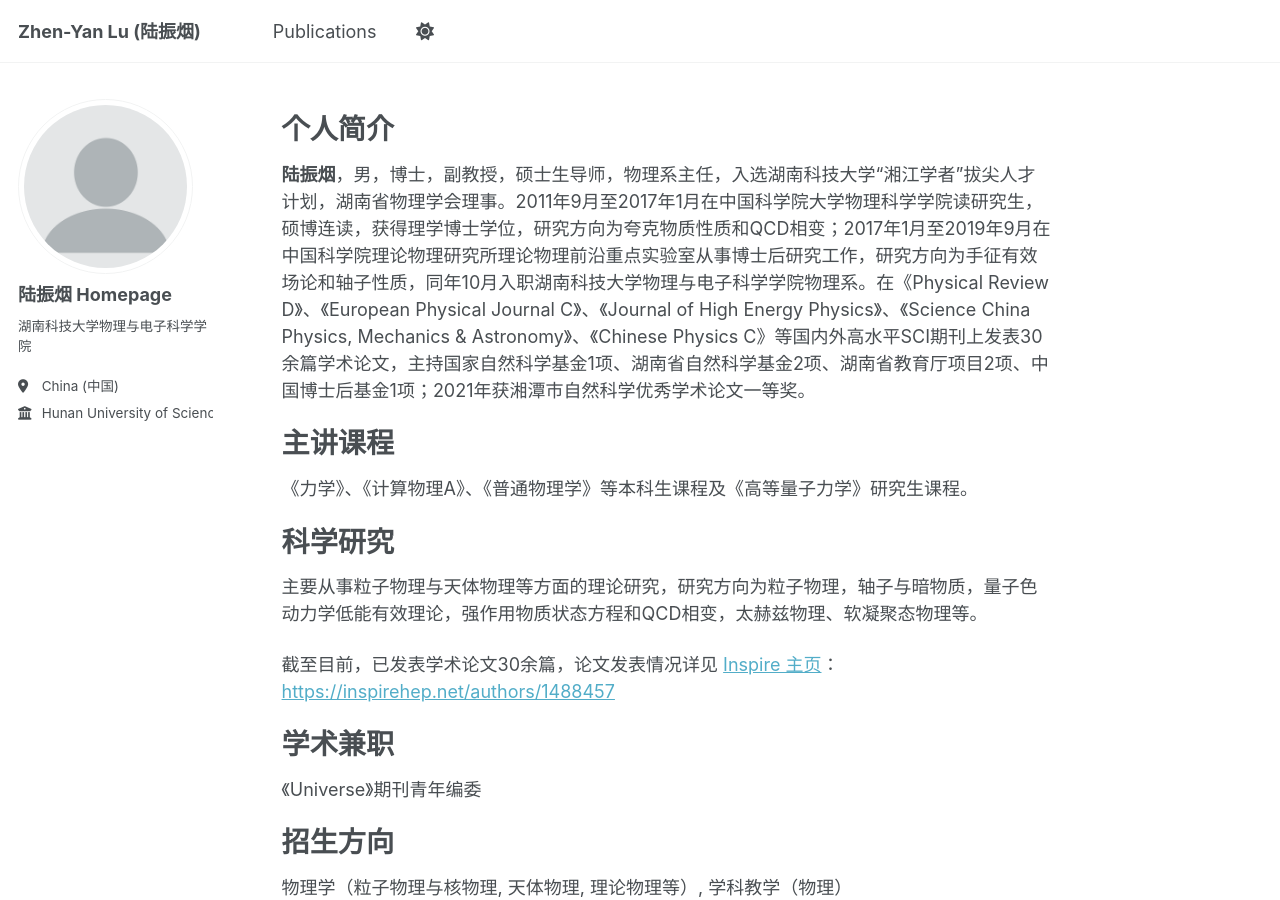
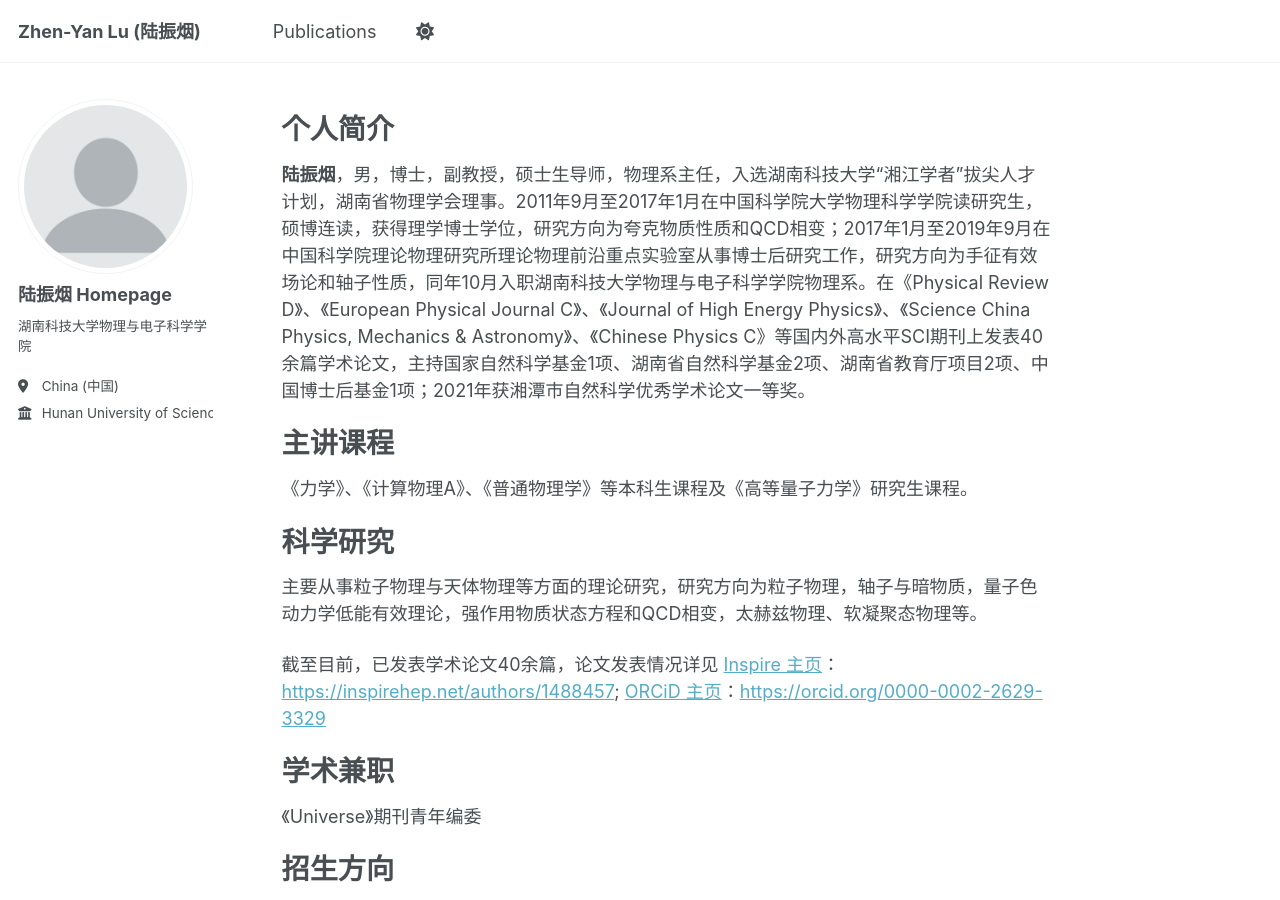
Before and after one commit to luzhenyan-stack/luzhenyan.github.io, a Jekyll site: the page built from _pages/about.md, in a window 1280 px wide and 900 px high. Built offline with Jekyll 4.4.1, drawn with Linux system fonts in a browser that asks for light colours; a script that is not in the unit is left out; some of the changed lines change nothing that is shown; some of the changed text lies outside the part shown.

Commit message:
Update about.md

```diff
--- a/_pages/about.md
+++ b/_pages/about.md
@@ -9,7 +9,7 @@
 
 个人简介
 ======
-   **陆振烟**，男，博士，副教授，硕士生导师，物理系主任，入选湖南科技大学“湘江学者”拔尖人才计划，湖南省物理学会理事。2011年9月至2017年1月在中国科学院大学物理科学学院读研究生，硕博连读，获得理学博士学位，研究方向为夸克物质性质和QCD相变；2017年1月至2019年9月在中国科学院理论物理研究所理论物理前沿重点实验室从事博士后研究工作，研究方向为手征有效场论和轴子性质，同年10月入职湖南科技大学物理与电子科学学院物理系。在《Physical Review D》、《European Physical Journal C》、《Journal of High Energy Physics》、《Science China Physics, Mechanics & Astronomy》、《Chinese Physics C》等国内外高水平SCI期刊上发表30余篇学术论文，主持国家自然科学基金1项、湖南省自然科学基金2项、湖南省教育厅项目2项、中国博士后基金1项；2021年获湘潭市自然科学优秀学术论文一等奖。
+   **陆振烟**，男，博士，副教授，硕士生导师，物理系主任，入选湖南科技大学“湘江学者”拔尖人才计划，湖南省物理学会理事。2011年9月至2017年1月在中国科学院大学物理科学学院读研究生，硕博连读，获得理学博士学位，研究方向为夸克物质性质和QCD相变；2017年1月至2019年9月在中国科学院理论物理研究所理论物理前沿重点实验室从事博士后研究工作，研究方向为手征有效场论和轴子性质，同年10月入职湖南科技大学物理与电子科学学院物理系。在《Physical Review D》、《European Physical Journal C》、《Journal of High Energy Physics》、《Science China Physics, Mechanics & Astronomy》、《Chinese Physics C》等国内外高水平SCI期刊上发表40余篇学术论文，主持国家自然科学基金1项、湖南省自然科学基金2项、湖南省教育厅项目2项、中国博士后基金1项；2021年获湘潭市自然科学优秀学术论文一等奖。
 
 主讲课程
 ======
@@ -19,7 +19,7 @@
 ======
 主要从事粒子物理与天体物理等方面的理论研究，研究方向为粒子物理，轴子与暗物质，量子色动力学低能有效理论，强作用物质状态方程和QCD相变，太赫兹物理、软凝聚态物理等。
 
-截至目前，已发表学术论文30余篇，论文发表情况详见 [Inspire 主页](https://inspirehep.net/authors/1488457)：[https://inspirehep.net/authors/1488457](https://inspirehep.net/authors/1488457)
+截至目前，已发表学术论文40余篇，论文发表情况详见 [Inspire 主页](https://inspirehep.net/authors/1488457)：[https://inspirehep.net/authors/1488457](https://inspirehep.net/authors/1488457); [ORCiD 主页](https://orcid.org/0000-0002-2629-3329)：[https://orcid.org/0000-0002-2629-3329](https://orcid.org/0000-0002-2629-3329)
 
 
 
@@ -61,44 +61,46 @@
 1. H.-J. Yuan, S.-P. Wang, R.-J. Liu, Q. Tang, R.-Y. Yang, Z.-J. Ma#, **Z.-Y. Lu(陆振烟)**#, “_Asymmetric response of confined water transport in carbon nanotubes to entrance and exit effects_,” **Phys. Fluids** 38, 062002 (2026).
 2. Z.-J. Ma, S.-P. Wang, S.-Z. Yi, W. Shen, R.-Y. Yang, Y.-X. Liu, Z.-H. Zhu, **Z.-Y. Lu(陆振烟)**#, “_Resonant terahertz excitation of conﬁned water in carbon nanotubes_,” **Langmuir** 42, 17290–17297 (2026)
 3.  **Z.-Y. Lu(陆振烟)**#, Q. Tang, S.-P. Wang, Y. Huang, Z. Zhang, B.-N. Zhang, “_Topological observables and domain wall tension from finite temperature chiral perturbation theory_,” **Phys. Rev. D** 113, 054042 (2026), arXiv:2603.04116 [hep-ph]. (SCI, 中科院二区, Top期刊)
-4.  S.-P. Wang, Q.-L. Zhang, **Z.-Y. Lu(陆振烟)**, J.-X. Li, Z.-J. Ma*, R.-Y. Yang*, “_Charge-induced stabilization of ultra-long water bridges between disjoint carbon nanotubes_,” **Langmuir** 42, 16339-16349 (2026).
-5. S.-P. Wang, Q.-L. Zhang, **Z.-Y. Lu(陆振烟)**, Z.-J. Ma*, R.-Y. Yang*, “_Modulating water transport in fractured carbon nanotubes: The role of terahertz electric fields and nanotube geometry_,” **J. Appl. Phys.** 139, 104302 (2026). (SCI, Featured Articles)
-6. Q. Tang, S.-P. Wang, S. Zhu, **Z.-Y. Lu(陆振烟)**, R.-Y. Yang*, “_Coupled effects of gap width and tube length on water transport through disjoint carbon nanotubes_,” **Phys. Fluids** 38, 032108 (2026). (SCI, 中科院二区)
-7. **Z.-Y. Lu(陆振烟)**, Y. Huang, J.-G. Cheng, Q. Lu, and S.-P. Wang, “_New axion contribution to the two-photon decays of neutral pions_,” **Eur. Phys. J. C** 85, 207 (2025). (SCI, 中科院二区)
-8. **Z.-Y. Lu(陆振烟)**, S.-P. Wang(研究生), Q. Lu, B.-N. Zhang, and M. Ruggieri, “_QCD axions and domain walls in hot and dense matter of compact stars_,” **Eur. Phys. J. C** 85, 1371 (2025). (SCI, 中科院二区)
-9. S.-P. Wang(研究生), **Z.-Y. Lu(陆振烟)**#, Z.-J. Ma#, R.-Y. Yang#, J.-F. Xu#, X. Fu, “_Probing the nonstrange quark star equation of state with compact stars and gravitational waves_,” **Phys. Rev. D** 112, 094036 (2025). (SCI, 中科院二区)
-10. X. Chen, R. Adam, D. E. Bürgler, F. Wang, **Z.-Y. Lu(陆振烟)**, et al, “_Ultrafast demagnetization in ferromagnetic materials: Origins and progress_,” **Phys. Rep.** 1102, 1-63 (2025). (SCI, 中科院一区, Top期刊)
-11. S.-P. Wang(研究生), Q.-L. Zhang, Z.-J. Ma, J.-X. Li, **Z.-Y. Lu(陆振烟)**#, R.-Y. Yang#, “_Tuning SWCNT length to optimize the rate-efficiency-stability triad in nanofluidic water channels_,” **Molecules** 30(23), 4548 (2025).
-12. **Z.-Y. Lu(陆振烟)**#, S.-P. Wang, and Q. Lu, “_New contribution to the anomalous π0 → γγ decay in SU(2) chiral perturbation theory_,” **Proceedings** 123(1), 1 (2025).
-13. Y. Huang, X. Fu, **Z.-Y. Lu(陆振烟)**, X. Qin, “_The influence of cosmological constant on light deflection in rotating spacetimes via the generalized Gibbons–Werner method_,” **Phys. Dark Univ.** 50, 102070 (2025). (SCI, 中科院二区)
-14. S.-P. Wang, Z.-J. Ma, J.-F. Xu and **Z.-Y. Lu(陆振烟)**#, “_Constraints on the equation of state of quark stars from compact object observations_,” **Proceedings** 123(1), 3 (2025).
-15. H.-F. Gong, Q. Lu, and **Z.-Y. Lu(陆振烟)**#, “_The QCD axion in hot and dense matter_,” **Proceedings** 123(1), 4 (2025).
-16. Z.-H. Zhu, K.-K. Chen, Y.-Q. Zhang, X. Fu, Z. Peng, **Z.-Y. Lu(陆振烟)**, Y.-F. Chai, Z. Xiong, Lei Tan, “_Single-photon scattering in a two-level giant atom-dual waveguide coupled system based on local coupling phase regulation_,” **Acta Phys. Sin.**, 2025, 74(15): 153202.
-17. *H.-F. Gong*, *Q. Lu*, **Z.-Y. Lu(陆振烟)**#, L.-M. Liu, X. Chen, and S.-P. Wang, “_QCD topology and axion properties in an isotropic hot and dense medium_,” **Eur. Phys. J. C** 84, 1222 (2024). (SCI, 中科院二区)
-18. M. Wang, X. Fu, B. Xu, Y. Huang, Y. Yang, **Z.-Y. Lu(陆振烟)**, “_Testing the cosmic distance duality relation with Type Ia supernova and transverse BAO measurements_,” **Eur. Phys. J. C** 84, 702 (2024). (SCI, 中科院二区)
-19. 徐建峰, 崔磊, 夏铖君, **陆振烟**. “_夸克物质对称能与夸克星潮汐形变的研究_,” **原子核物理评论** 41(1): 325-330 (2024).
-20. Z.-J. Ma, **Z.-Y. Lu(陆振烟)**#, J.-F. Xu, G.-X. Peng, X. Fu, and J. Wang, “_Cold quark matter in a quasiparticle model: Thermodynamic consistency and stellar properties_,” **Phys. Rev. D** 108, 054017 (2023). (SCI, 中科院二区, Top期刊)
-22. Y. Huang, Z. Cao, and **Z.-Y. Lu(陆振烟)**, “_Generalized Gibbons-Werner method for stationary spacetimes_,” **J. Cosmol. Astropart. Phys.** 01, 013 (2024). (SCI, 中科院二区, Top期刊)
-23. K. Chen, Z. Zhu, Y. Zhang, X. Fu, Z. Peng, **Z.-Y. Lu**, Y. Chai, Z. Xiong and L. Tan, “_Phase-mediated single-photon scattering and nonreciprocal transmission in a coupled resonator waveguide with a three-level giant atom_,” **Laser Phys. Lett.** 21, 095203 (2024).
-24. J. Zhang, Y. Cui, X. Wang, et al (**Z.-Y. Lu**), “_Mapping the antiparallel aligned domain rotation by microwave excitation_,” **Chin. Phys. B** 33, 097506 (2024).
-25. **Z.-Y. Lu(陆振烟)**#, J.-F. Xu, X.-J. Wen, G.-X. Peng, and M. Ruggieri, “_Landau quantization and spin polarization of cold magnetized quark matter_,” **Chin. Phys. C** 46, 064104 (2022). (SCI, 中科院二区)
-26. J.-F. Xu, L. Cui, **Z.-Y. Lu(陆振烟)**, C.-J. Xia, and G.-X. Peng, “_Gravitational wave echoes from strange quark stars in the equation of state with density-dependent quark masses_,” **Nucl. Sci. Tech.** 34, 171 (2023). (SCI, 中科院一区)
-27. J.-F. Xu, C.-J. Xia, **Z.-Y. Lu(陆振烟)**, G.-X. Peng and Y.-P. Zhao, “_Symmetry energy of strange quark matter and tidal deformability of strange quark stars_,” **Nucl. Sci. Tech.** 33, 143 (2022). (SCI, 中科院二区)
-28. H.-S. You, C.-J. Xia, X.-M. Zhu, P.-H. Peng, J.-F. Xu, **Z.-Y. Lu(陆振烟)**, G.-X. Peng, and R.-X. Xu, “_Baryon spectra in the framework of an equivparticle model_,” **Nucl. Phys. Rev.** 39, 302 (2022).
-29. Q. Lu, W.-J. Chen, **Z.-Y. Lu(陆振烟)**#, Y. Xu, and X.-Q. Li, “_Equation of state and thermodynamic properties of isospin imbalanced strongly interacting matter_,” **Acta Phys. Sin.** 70, 145101 (2021). (SCI, 中科院三区)
-30. X. Fu, L. Zhou, J. Yang, **Z.-Y. Lu(陆振烟)**, Y. Yang, and G. Tang, “_Exploring the potentiality of future standard candles and standard sirens to detect cosmic opacity_,” **Chin. Phys. C** 45, 065104 (2021). (SCI, 中科院二区)
-31. **Z.-Y. Lu(陆振烟)**, M.-L. Du, F.-K. Guo*, U. G. Meißner, and T. Vonk, “_QCD theta-vacuum energy and axion properties_,” **J. High Energy Phys.** 05, 001 (2020). (SCI, 中科院一区, Top期刊)
-32. **Z.-Y. Lu(陆振烟)**#, C.-J. Xia, and M. Ruggieri, “_Thermodynamics and susceptibilities of isospin imbalanced QCD matter_,” **Eur. Phys. J. C** 80, 46 (2020). (SCI, 中科院二区)
-33. M. Ruggieri, M. N. Chernodub, and **Z.-Y. Lu(陆振烟)**, “_Topological susceptibility, divergent chiral density and phase diagram of chirally imbalanced QCD medium at finite temperature_,” **Phys. Rev. D** 102, 014031 (2020). (SCI, 中科院二区, Top期刊)
-34. **Z.-Y. Lu(陆振烟)** and M. Ruggieri, “_Effect of the chiral phase transition on axion mass and self-coupling_,” **Phys. Rev. D** 100, 014013 (2019). (SCI, 中科院二区, Top期刊)
-35. **Z.-Y. Lu(陆振烟)**, G.-X. Peng*, and K. Zhou, “_Effects of non-Newtonian gravity on the properties of strange stars_,” **Res. Astron. Astrophys.** 17, 11 (2017).
-36. **Z.-Y. Lu(陆振烟)**, G.-X. Peng*, J.-F. Xu, and S. P. Zhang, “_Properties of quark matter in a new quasiparticle model with QCD running coupling_,” **Sci. China Phys. Mech. Astron.** 59, 662001 (2016).
-37. **Z.-Y. Lu(陆振烟)**, G.-X. Peng*, S.-P. Zhang, M. Ruggieri, and V. Greco, “_Quark mass scaling and properties of light-quark matter_,” **Nucl. Sci. Tech.** 27, 148 (2016).
-38. M. Ruggieri, **Z.-Y. Lu(陆振烟)**, and G.-X. Peng, “_Influence of chiral chemical potential, parallel electric, and magnetic fields on the critical temperature of QCD_,” **Phys. Rev. D** 94, 116003 (2016)
-39. J.-F. Xu, G.-X. Peng*, **Z.-Y. Lu(陆振烟)**, and S.-S. Cui, “_Two-flavor quark matter in the perturbation theory with full thermodynamic consistency_,” **Sci. China Phys. Mech. Astron.** 58, 042001 (2015).
-40. S.-S. Cui, G.-X. Peng*, **Z.-Y. Lu(陆振烟)**, C. Peng, and J.-F. Xu, “_Properties of color-flavor locked strange quark matter in an external strong magnetic field_,” **Nucl. Sci. Tech.** 26, 40503 (2015).
-41. C.-J. Xia, G.-X. Peng*, S.-W. Chen, **Z.-Y. Lu(陆振烟)**, and J.-F. Xu, “_Thermodynamic consistency, quark mass scaling, and properties of strange matter_,” **Phys. Rev. D** 89, 105027 (2014).
-42. L. Gao, **Z.-Y. Lu(陆振烟)**, and G.-X. Peng*, “_Density isomer of nuclear matter in an equivalent mass approach_,” **Nucl. Sci. Tech.** 24, 50505 (2013).
+4. Y. Huang, X. Fu, **Z.-Y. Lu(陆振烟)**, X. Qin, X. Zhou, L. Hui, “Extending Gibbons–Werner method to equatorial bound massive particles in stationary axisymmetric spacetimes,” **Eur. Phys. J. C** 86, 811 (2026). (SCI, 新锐分区二区, 自然指数期刊)
+5.  S.-P. Wang, Q.-L. Zhang, **Z.-Y. Lu(陆振烟)**, J.-X. Li, Z.-J. Ma*, R.-Y. Yang*, “_Charge-induced stabilization of ultra-long water bridges between disjoint carbon nanotubes_,” **Langmuir** 42, 16339-16349 (2026).
+6. S.-P. Wang, Q.-L. Zhang, **Z.-Y. Lu(陆振烟)**, Z.-J. Ma*, R.-Y. Yang*, “_Modulating water transport in fractured carbon nanotubes: The role of terahertz electric fields and nanotube geometry_,” **J. Appl. Phys.** 139, 104302 (2026). (SCI, Featured Articles)
+7. Q. Tang, S.-P. Wang, S. Zhu, **Z.-Y. Lu(陆振烟)**, R.-Y. Yang*, “_Coupled effects of gap width and tube length on water transport through disjoint carbon nanotubes_,” **Phys. Fluids** 38, 032108 (2026). (SCI, 中科院二区)
+8. R. Wang, M. Liu, X. Wang, J. Xu, L. Pan, J. Li, **Z.-Y. Lu(陆振烟)**，M. Liu, D. Cao, “Structural origins of effective anisotropy in stripe domain formation,” **Phys. Rev. B** 114, 034406 (2026).
+9. **Z.-Y. Lu(陆振烟)**, Y. Huang, J.-G. Cheng, Q. Lu, and S.-P. Wang, “_New axion contribution to the two-photon decays of neutral pions_,” **Eur. Phys. J. C** 85, 207 (2025). (SCI, 中科院二区)
+10. **Z.-Y. Lu(陆振烟)**, S.-P. Wang(研究生), Q. Lu, B.-N. Zhang, and M. Ruggieri, “_QCD axions and domain walls in hot and dense matter of compact stars_,” **Eur. Phys. J. C** 85, 1371 (2025). (SCI, 中科院二区)
+11. S.-P. Wang(研究生), **Z.-Y. Lu(陆振烟)**#, Z.-J. Ma#, R.-Y. Yang#, J.-F. Xu#, X. Fu, “_Probing the nonstrange quark star equation of state with compact stars and gravitational waves_,” **Phys. Rev. D** 112, 094036 (2025). (SCI, 中科院二区)
+12. X. Chen, R. Adam, D. E. Bürgler, F. Wang, **Z.-Y. Lu(陆振烟)**, et al, “_Ultrafast demagnetization in ferromagnetic materials: Origins and progress_,” **Phys. Rep.** 1102, 1-63 (2025). (SCI, 中科院一区, Top期刊)
+13. S.-P. Wang(研究生), Q.-L. Zhang, Z.-J. Ma, J.-X. Li, **Z.-Y. Lu(陆振烟)**#, R.-Y. Yang#, “_Tuning SWCNT length to optimize the rate-efficiency-stability triad in nanofluidic water channels_,” **Molecules** 30(23), 4548 (2025).
+14. **Z.-Y. Lu(陆振烟)**#, S.-P. Wang, and Q. Lu, “_New contribution to the anomalous π0 → γγ decay in SU(2) chiral perturbation theory_,” **Proceedings** 123(1), 1 (2025).
+15. Y. Huang, X. Fu, **Z.-Y. Lu(陆振烟)**, X. Qin, “_The influence of cosmological constant on light deflection in rotating spacetimes via the generalized Gibbons–Werner method_,” **Phys. Dark Univ.** 50, 102070 (2025). (SCI, 中科院二区)
+16. S.-P. Wang, Z.-J. Ma, J.-F. Xu and **Z.-Y. Lu(陆振烟)**#, “_Constraints on the equation of state of quark stars from compact object observations_,” **Proceedings** 123(1), 3 (2025).
+17. H.-F. Gong, Q. Lu, and **Z.-Y. Lu(陆振烟)**#, “_The QCD axion in hot and dense matter_,” **Proceedings** 123(1), 4 (2025).
+18. Z.-H. Zhu, K.-K. Chen, Y.-Q. Zhang, X. Fu, Z. Peng, **Z.-Y. Lu(陆振烟)**, Y.-F. Chai, Z. Xiong, Lei Tan, “_Single-photon scattering in a two-level giant atom-dual waveguide coupled system based on local coupling phase regulation_,” **Acta Phys. Sin.**, 2025, 74(15): 153202.
+19. *H.-F. Gong*, *Q. Lu*, **Z.-Y. Lu(陆振烟)**#, L.-M. Liu, X. Chen, and S.-P. Wang, “_QCD topology and axion properties in an isotropic hot and dense medium_,” **Eur. Phys. J. C** 84, 1222 (2024). (SCI, 中科院二区)
+20. M. Wang, X. Fu, B. Xu, Y. Huang, Y. Yang, **Z.-Y. Lu(陆振烟)**, “_Testing the cosmic distance duality relation with Type Ia supernova and transverse BAO measurements_,” **Eur. Phys. J. C** 84, 702 (2024). (SCI, 中科院二区)
+21. 徐建峰, 崔磊, 夏铖君, **陆振烟**. “_夸克物质对称能与夸克星潮汐形变的研究_,” **原子核物理评论** 41(1): 325-330 (2024).
+22. Z.-J. Ma, **Z.-Y. Lu(陆振烟)**#, J.-F. Xu, G.-X. Peng, X. Fu, and J. Wang, “_Cold quark matter in a quasiparticle model: Thermodynamic consistency and stellar properties_,” **Phys. Rev. D** 108, 054017 (2023). (SCI, 中科院二区, Top期刊)
+23. Y. Huang, Z. Cao, and **Z.-Y. Lu(陆振烟)**, “_Generalized Gibbons-Werner method for stationary spacetimes_,” **J. Cosmol. Astropart. Phys.** 01, 013 (2024). (SCI, 中科院二区, Top期刊)
+24. K. Chen, Z. Zhu, Y. Zhang, X. Fu, Z. Peng, **Z.-Y. Lu**, Y. Chai, Z. Xiong and L. Tan, “_Phase-mediated single-photon scattering and nonreciprocal transmission in a coupled resonator waveguide with a three-level giant atom_,” **Laser Phys. Lett.** 21, 095203 (2024).
+25. J. Zhang, Y. Cui, X. Wang, et al (**Z.-Y. Lu**), “_Mapping the antiparallel aligned domain rotation by microwave excitation_,” **Chin. Phys. B** 33, 097506 (2024).
+26. **Z.-Y. Lu(陆振烟)**#, J.-F. Xu, X.-J. Wen, G.-X. Peng, and M. Ruggieri, “_Landau quantization and spin polarization of cold magnetized quark matter_,” **Chin. Phys. C** 46, 064104 (2022). (SCI, 中科院二区)
+27. J.-F. Xu, L. Cui, **Z.-Y. Lu(陆振烟)**, C.-J. Xia, and G.-X. Peng, “_Gravitational wave echoes from strange quark stars in the equation of state with density-dependent quark masses_,” **Nucl. Sci. Tech.** 34, 171 (2023). (SCI, 中科院一区)
+28. J.-F. Xu, C.-J. Xia, **Z.-Y. Lu(陆振烟)**, G.-X. Peng and Y.-P. Zhao, “_Symmetry energy of strange quark matter and tidal deformability of strange quark stars_,” **Nucl. Sci. Tech.** 33, 143 (2022). (SCI, 中科院二区)
+29. H.-S. You, C.-J. Xia, X.-M. Zhu, P.-H. Peng, J.-F. Xu, **Z.-Y. Lu(陆振烟)**, G.-X. Peng, and R.-X. Xu, “_Baryon spectra in the framework of an equivparticle model_,” **Nucl. Phys. Rev.** 39, 302 (2022).
+30. Q. Lu, W.-J. Chen, **Z.-Y. Lu(陆振烟)**#, Y. Xu, and X.-Q. Li, “_Equation of state and thermodynamic properties of isospin imbalanced strongly interacting matter_,” **Acta Phys. Sin.** 70, 145101 (2021). (SCI, 中科院三区)
+31. X. Fu, L. Zhou, J. Yang, **Z.-Y. Lu(陆振烟)**, Y. Yang, and G. Tang, “_Exploring the potentiality of future standard candles and standard sirens to detect cosmic opacity_,” **Chin. Phys. C** 45, 065104 (2021). (SCI, 中科院二区)
+32. **Z.-Y. Lu(陆振烟)**, M.-L. Du, F.-K. Guo*, U. G. Meißner, and T. Vonk, “_QCD theta-vacuum energy and axion properties_,” **J. High Energy Phys.** 05, 001 (2020). (SCI, 中科院一区, Top期刊)
+33. **Z.-Y. Lu(陆振烟)**#, C.-J. Xia, and M. Ruggieri, “_Thermodynamics and susceptibilities of isospin imbalanced QCD matter_,” **Eur. Phys. J. C** 80, 46 (2020). (SCI, 中科院二区)
+34. M. Ruggieri, M. N. Chernodub, and **Z.-Y. Lu(陆振烟)**, “_Topological susceptibility, divergent chiral density and phase diagram of chirally imbalanced QCD medium at finite temperature_,” **Phys. Rev. D** 102, 014031 (2020). (SCI, 中科院二区, Top期刊)
+35. **Z.-Y. Lu(陆振烟)** and M. Ruggieri, “_Effect of the chiral phase transition on axion mass and self-coupling_,” **Phys. Rev. D** 100, 014013 (2019). (SCI, 中科院二区, Top期刊)
+36. **Z.-Y. Lu(陆振烟)**, G.-X. Peng*, and K. Zhou, “_Effects of non-Newtonian gravity on the properties of strange stars_,” **Res. Astron. Astrophys.** 17, 11 (2017).
+37. **Z.-Y. Lu(陆振烟)**, G.-X. Peng*, J.-F. Xu, and S. P. Zhang, “_Properties of quark matter in a new quasiparticle model with QCD running coupling_,” **Sci. China Phys. Mech. Astron.** 59, 662001 (2016).
+38. **Z.-Y. Lu(陆振烟)**, G.-X. Peng*, S.-P. Zhang, M. Ruggieri, and V. Greco, “_Quark mass scaling and properties of light-quark matter_,” **Nucl. Sci. Tech.** 27, 148 (2016).
+39. M. Ruggieri, **Z.-Y. Lu(陆振烟)**, and G.-X. Peng, “_Influence of chiral chemical potential, parallel electric, and magnetic fields on the critical temperature of QCD_,” **Phys. Rev. D** 94, 116003 (2016)
+40. J.-F. Xu, G.-X. Peng*, **Z.-Y. Lu(陆振烟)**, and S.-S. Cui, “_Two-flavor quark matter in the perturbation theory with full thermodynamic consistency_,” **Sci. China Phys. Mech. Astron.** 58, 042001 (2015).
+41. S.-S. Cui, G.-X. Peng*, **Z.-Y. Lu(陆振烟)**, C. Peng, and J.-F. Xu, “_Properties of color-flavor locked strange quark matter in an external strong magnetic field_,” **Nucl. Sci. Tech.** 26, 40503 (2015).
+42. C.-J. Xia, G.-X. Peng*, S.-W. Chen, **Z.-Y. Lu(陆振烟)**, and J.-F. Xu, “_Thermodynamic consistency, quark mass scaling, and properties of strange matter_,” **Phys. Rev. D** 89, 105027 (2014).
+43. L. Gao, **Z.-Y. Lu(陆振烟)**, and G.-X. Peng*, “_Density isomer of nuclear matter in an equivalent mass approach_,” **Nucl. Sci. Tech.** 24, 50505 (2013).
 
 主要教研教改论文
 ======
```
